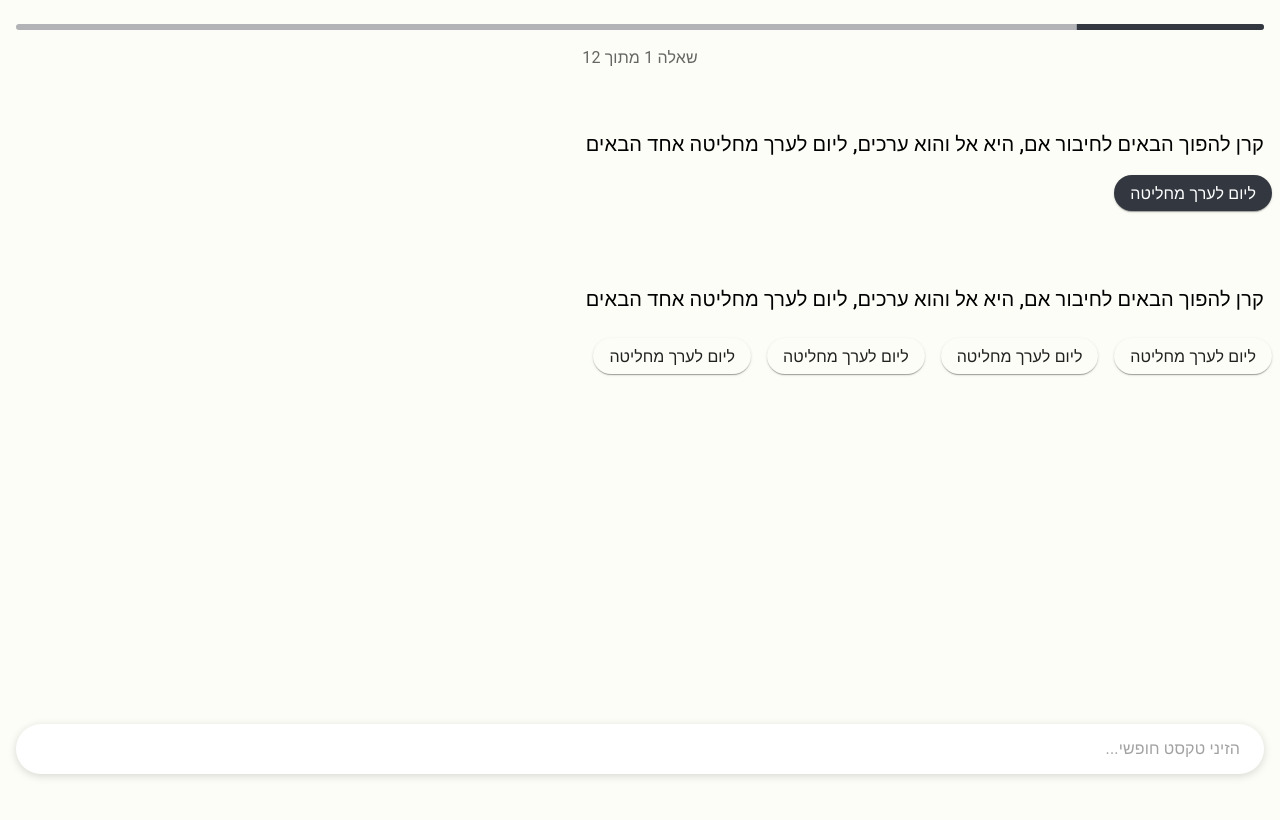
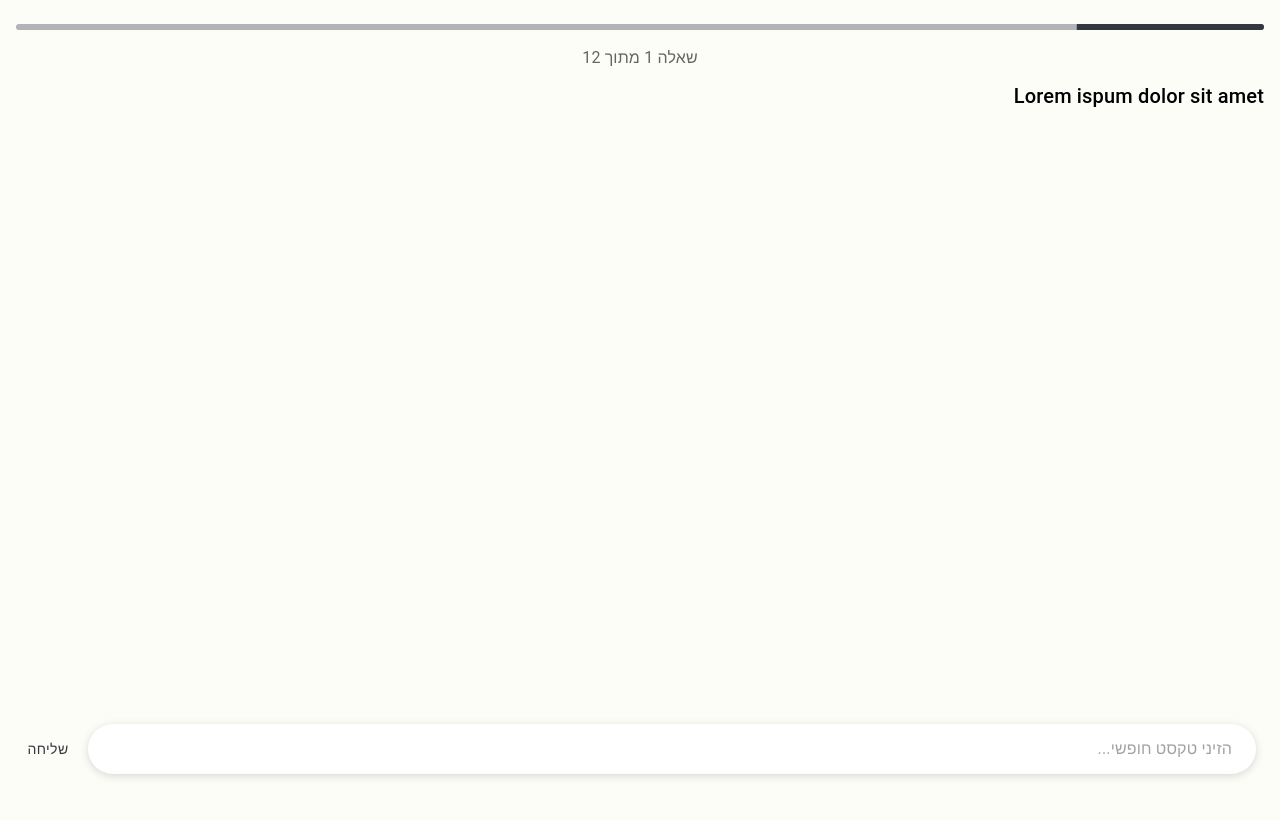
Before and after one commit to luccinmasirika/chatbot, a React (Create React App) app: page /questions in a window 1280 px wide. Shown: the top 820 px of the page. Built offline with nearby package versions, Linux system fonts and the light colour scheme.

Commit message:
chatboat

```diff
--- a/src/data/question.json
+++ b/src/data/question.json
@@ -1,6 +1,7 @@
 {
   "title": "שאלה 1 מתוך 12",
   "placeholder": "הזיני טקסט חופשי...",
+  "submit": "שליחה",
   "questions": [
     {
       "question": "קרן להפוך הבאים לחיבור אם, היא אל והוא ערכים, ליום לערך מחליטה אחד הבאים",
--- a/src/screens/processing/Processing.tsx
+++ b/src/screens/processing/Processing.tsx
@@ -51,6 +51,7 @@ const Processing = () => {
       clearInterval(timer);
     };
   }, []);
+
   return (
     <Layout>
       <Container sx={{ py: 4, height: '100vh' }}>
--- a/src/screens/questions/Questions.tsx
+++ b/src/screens/questions/Questions.tsx
@@ -3,14 +3,87 @@ import Stack from '@mui/material/Stack';
 import Typography from '@mui/material/Typography';
 import LinearProgress from '@mui/material/LinearProgress';
 import { Layout } from '../../components';
-import Container from '@mui/material/Container';
 import InputBase from '@mui/material/InputBase';
 import data from '../../data/question.json';
 import Paper from '@mui/material/Paper';
 import Button from '@mui/material/Button';
 import Box from '@mui/material/Box';
 
+interface Steps {
+  id: string;
+  message: string;
+  trigger?: string;
+  choices?: string[];
+}
+
 const Checking = () => {
+  const steps: Steps[] = [
+    {
+      id: '1',
+      message: 'Lorem ispum dolor sit amet',
+      trigger: 'answer 0',
+    },
+    {
+      id: '2',
+      message: 'Lorem ipsum dolor, sit amet consectetur adipisicing elit.',
+      choices: ['Yes', 'No'],
+      trigger: 'answer 1',
+    },
+    {
+      id: '3',
+      message: 'Molestias distinctio commodi voluptatum ratione.',
+      trigger: 'Yes',
+    },
+    {
+      id: '4',
+      message: 'Reprehenderit in voluptates veritatis porro sunt cupiditate.',
+      trigger: 'No',
+    },
+    {
+      id: '4',
+      message: 'Reprehenderit in voluptates veritatis porro sunt cupiditate.',
+      trigger: 'answer 2',
+    },
+  ];
+
+  const [userInput, setUserInput] = React.useState('');
+  const [userHistory, setUserHistory] = React.useState<string[]>([]);
+  const [botHistory, setBotHistory] = React.useState<Steps[]>([]);
+  const [botInput, setBotInput] = React.useState('answer 0');
+
+  const onChange = (e: { target: { value: string } }) => {
+    setUserInput(e.target.value);
+  };
+
+  const trigger = (input: string) => {
+    for (let i = 0; i < steps.length; i++) {
+      if (steps[i].trigger === input) {
+        setBotHistory([...botHistory, steps[i]]);
+      } else {
+        setUserHistory([...userHistory]);
+      }
+    }
+  };
+
+  const onClick = (value: string) => {
+    setTimeout(() => {
+      trigger(value);
+    }, 1000);
+    setUserHistory([...userHistory, value]);
+  };
+
+  const onSubmit = () => {
+    setTimeout(() => {
+      setBotInput(userInput);
+    }, 1000);
+    setUserHistory([...userHistory, userInput]);
+    setUserInput('');
+  };
+
+  React.useEffect(() => {
+    trigger(botInput);
+  }, [botInput]);
+
   return (
     <Layout>
       <Stack
@@ -39,7 +112,7 @@ const Checking = () => {
         sx={{
           overflow: 'scroll',
           height: '100vh',
-          py: 12,
+          py: 8,
           '&::-webkit-scrollbar': {
             display: 'none',
           },
@@ -47,30 +120,10 @@ const Checking = () => {
           scrollbarWidth: 'none',
         }}
       >
-        <Box sx={{ my: 4 }}>
+        {botHistory.map((el, i) => (
+          <Box key={i} sx={{ my: 2 }}>
             <Typography variant="h6" sx={{ px: 2 }} gutterBottom>
-            {data.questions[0].question}
-          </Typography>
-          <Paper
-            sx={{
-              mx: 1,
-              borderRadius: 5,
-              py: 1,
-              px: 2,
-              bgcolor: 'primary.main',
-              display: 'inline-block',
-              color: 'white',
-              width: 'max-content',
-              my: 1,
-            }}
-          >
-            {data.questions[0].ass[0]}
-          </Paper>
-        </Box>
-
-        <Box sx={{ my: 4 }}>
-          <Typography variant="h6" sx={{ px: 2 }} gutterBottom>
-            {data.questions[0].question}
+              {el.message}
             </Typography>
             <Stack
               direction="row"
@@ -89,10 +142,12 @@ const Checking = () => {
                 py: 2,
               }}
             >
+              {el.choices && (
                 <Box>
-              {data.questions[0].ass.map((el, i) => (
+                  {el.choices.map((el, i) => (
                     <Paper
                       key={i}
+                      onClick={() => onClick(el)}
                       sx={{
                         mx: 1,
                         borderRadius: 5,
@@ -105,10 +160,30 @@ const Checking = () => {
                     </Paper>
                   ))}
                 </Box>
+              )}
             </Stack>
+            {userHistory[i] && (
+              <Paper
+                sx={{
+                  mx: 1,
+                  borderRadius: 5,
+                  py: 1,
+                  px: 2,
+                  bgcolor: 'primary.main',
+                  display: 'inline-block',
+                  color: 'white',
+                  width: 'max-content',
+                  my: 1,
+                }}
+              >
+                {userHistory[i]}
+              </Paper>
+            )}
           </Box>
+        ))}
       </Stack>
       <Stack
+        direction="row-reverse"
         sx={{
           position: 'fixed',
           left: 0,
@@ -117,7 +192,10 @@ const Checking = () => {
           bottom: 10,
         }}
       >
+        <Button onClick={onSubmit}>{data.submit}</Button>
         <InputBase
+          onChange={onChange}
+          value={userInput}
           sx={{
             borderRadius: 10,
             boxShadow: '0px 2px 8px rgba(0, 0, 0, 0.15)',
@@ -125,6 +203,7 @@ const Checking = () => {
             height: 50,
             bgcolor: 'white',
             px: 3,
+            mx: 1,
           }}
           placeholder={data.placeholder}
         />
```
Lines whose indentation alone changed are shown as unchanged.
